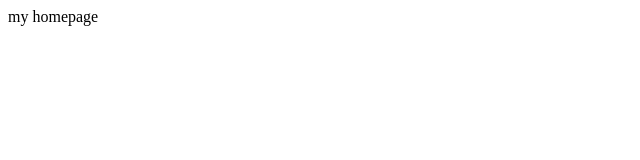
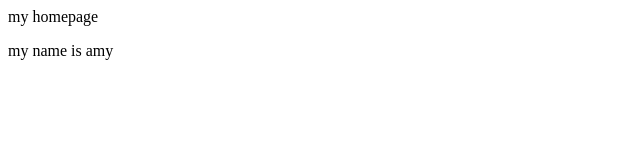
Before and after one commit to amyzhang011/ga_fewd_repository_test1, a plain HTML site: page index.html in a window 1280 px wide. Shown: the full height of the page, 0-640 px from the left. Drawn offline with Linux system fonts and the light colour scheme.

Commit message:
added text
xyz

```diff
--- a/index.html
+++ b/index.html
@@ -1 +1,2 @@
 my homepage
+<p>my name is amy</p>
```
